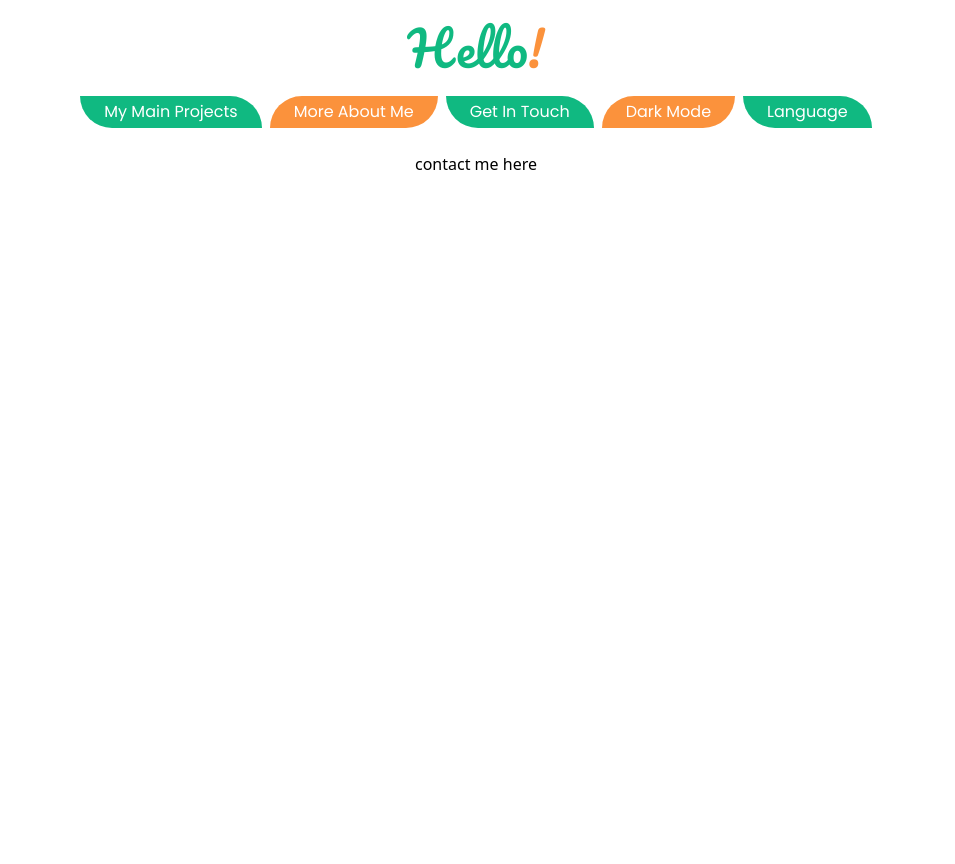
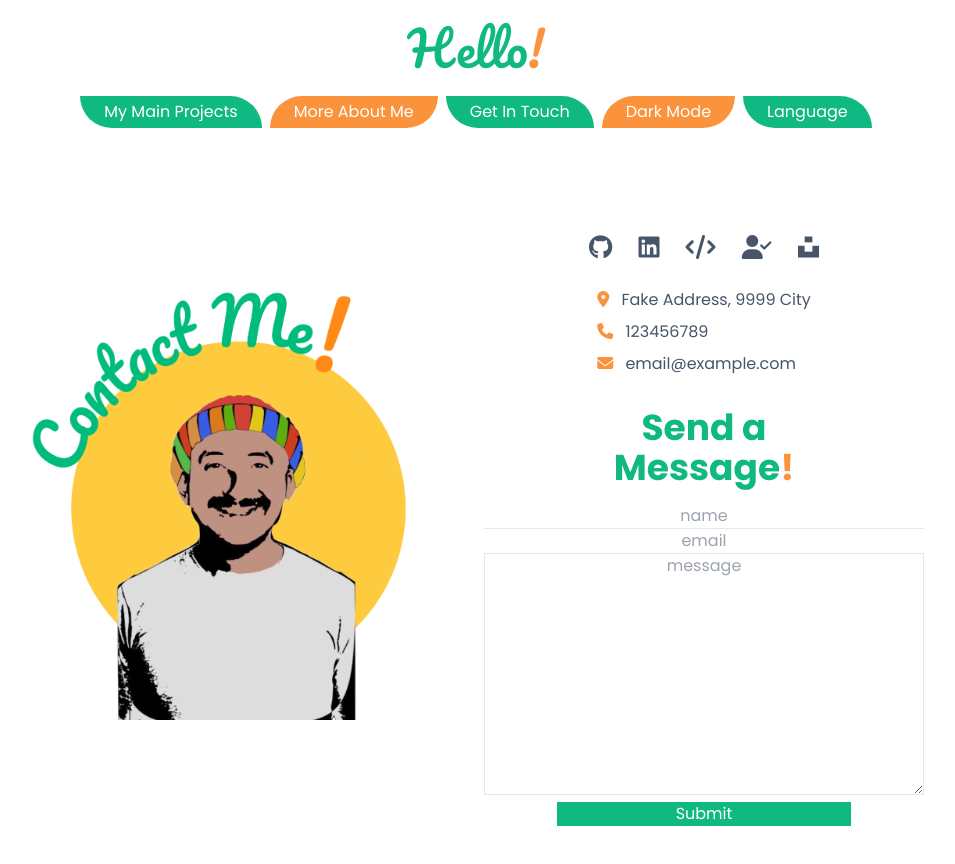
Before and after one commit to dev-jLagunas/my-portfolio, a Vue app: page /contact in a window 1280 px wide. Shown: the top 864 px of the page, without its empty margins (164-1119 px from the left). Before the commit the page ends 800 px from the top, so only its background shows below. Built offline with nearby package versions, Linux system fonts and the light colour scheme.

Commit message:
complete ContactView component html and styles

```diff
--- a/src/views/ContactMeView.vue
+++ b/src/views/ContactMeView.vue
@@ -1,7 +1,117 @@
-<script setup></script>
+<script setup>
+import selfImg from "@/assets/contact/self-illustration.png";
+</script>
 
 <template>
-  <h1>contact me here</h1>
+  <section
+    class="md:grid md:grid-cols-6 md:gap-4 md:place-content-center md:mt-16 md:w-90vw md:mx-auto max-w-4xl"
+  >
+    <img
+      :src="selfImg"
+      alt="illustration of author Juan"
+      class="w-4/5 max-w-md mx-auto md:col-span-3 md:mt-16 md:w-full"
+    />
+    <section class="font-poppins md:col-span-3 relative pb-16">
+      <div class="">
+        <ul
+          class="flex justify-around my-4 text-center text-slate-600 text-xl mx-auto dark:text-slate-200 md:w-64 md:text-2xl"
+        >
+          <li>
+            <a
+              href="https://github.com/yourusername"
+              target="_blank"
+              rel="noopener noreferrer"
+            >
+              <i class="fab fa-github"></i>
+            </a>
+          </li>
+          <li>
+            <a
+              href="https://linkedin.com/in/yourusername"
+              target="_blank"
+              rel="noopener noreferrer"
+            >
+              <i class="fab fa-linkedin"></i>
+            </a>
+          </li>
+          <li>
+            <a
+              href="https://leetcode.com/yourusername"
+              target="_blank"
+              rel="noopener noreferrer"
+            >
+              <i class="fas fa-code"></i>
+            </a>
+          </li>
+          <li>
+            <a
+              href="https://frontendmentor.io/profile/yourusername"
+              target="_blank"
+              rel="noopener noreferrer"
+            >
+              <i class="fas fa-user-check"></i>
+            </a>
+          </li>
+          <li>
+            <a
+              href="https://unsplash.com/@yourusername"
+              target="_blank"
+              rel="noopener noreferrer"
+            >
+              <i class="fab fa-unsplash"></i>
+            </a>
+          </li>
+        </ul>
+      </div>
+      <article class="w-max mx-auto md:mt-6">
+        <ul
+          class="text-slate-600 dark:text-slate-200 md:pb-8 flex flex-col gap-2"
+        >
+          <li>
+            <i class="fas fa-map-marker-alt pr-2 text-orange-400"></i>
+            Fake Address, 9999 City
+          </li>
+          <li><i class="fas fa-phone pr-2 text-orange-400"></i> 123456789</li>
+          <li>
+            <i class="fas fa-envelope pr-2 text-orange-400"></i>
+            email@example.com
+          </li>
+        </ul>
+      </article>
+
+      <form
+        class="mx-auto font-poppins w-90vw md:w-full dark:bg-slate-900 text-center"
+      >
+        <h2
+          class="text-4xl text-emerald-500 text-center font-bold mt-8 mb-4 w-2/3 mx-auto md:mt-0"
+        >
+          Send a Message<span class="font-bold text-orange-400">!</span>
+        </h2>
+        <label for="" class="sr-only">name</label>
+        <input
+          type="text"
+          placeholder="name"
+          class="w-full dark:bg-slate-900 text-center text-slate-600 dark:text-slate-200"
+        />
+        <label for="" class="sr-only">email</label>
+        <input
+          type="text"
+          placeholder="email"
+          class="w-full dark:bg-slate-900 text-center text-slate-600 dark:text-slate-200 border-t dark:border-slate-800"
+        />
+        <label for="" class="sr-only">message</label>
+        <textarea
+          name=""
+          id=""
+          cols="30"
+          rows="10"
+          placeholder="message"
+          class="focus:outline-none w-full dark:bg-slate-900 text-center border text-slate-600 dark:text-slate-200 dark:border-slate-800"
+        ></textarea>
+        <button class="w-2/3 bg-emerald-500 text-white">Submit</button>
+      </form>
+    </section>
+  </section>
 </template>
 
 <style scoped></style>
```
Also changed, not shown: src/assets/contact/self-illustration.png (added).
